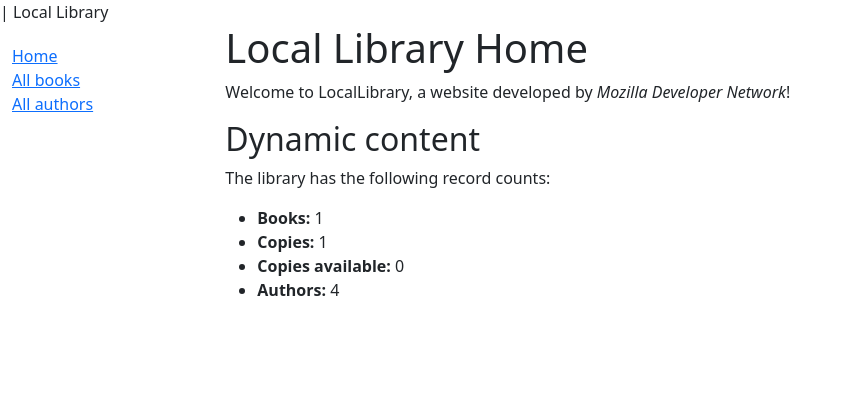
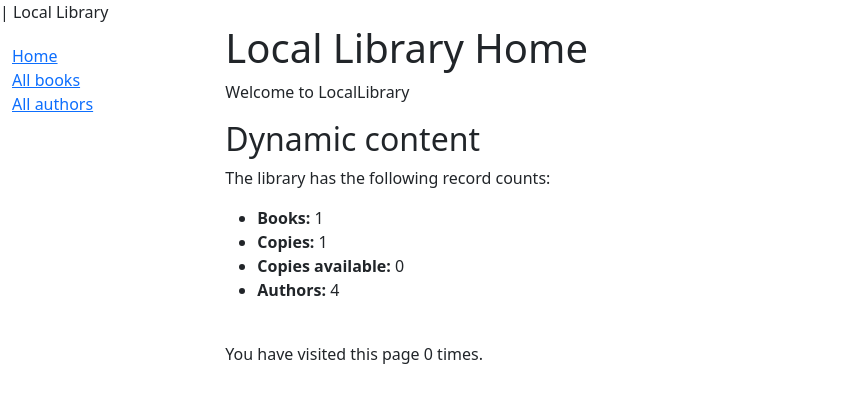
Before and after one commit to knightofcookies/locallibrary, a Django app: page /catalog/ in a window 1280 px wide. Shown: the top 403 px of the page, without its empty margins (0-850 px from the left). Run offline with Django 4.2, Linux system fonts and the light colour scheme; data comes from the database, SQL or seed files in the repository.

Commit message:
Add page visit counter

```diff
--- a/catalog/templates/index.html
+++ b/catalog/templates/index.html
@@ -4,7 +4,7 @@
 
 {% block content %}
   <h1>Local Library Home</h1>
-  <p>Welcome to LocalLibrary, a website developed by <em>Mozilla Developer Network</em>!</p>
+  <p>Welcome to LocalLibrary</p>
   <h2>Dynamic content</h2>
   <p>The library has the following record counts:</p>
   <ul>
@@ -13,4 +13,6 @@
     <li><strong>Copies available:</strong> {{ num_instances_available }}</li>
     <li><strong>Authors:</strong> {{ num_authors }}</li>
   </ul>
+  <br>
+  <p>You have visited this page {{ num_visits }} time{{ num_visits|pluralize }}.</p>
 {% endblock %}
--- a/catalog/views.py
+++ b/catalog/views.py
@@ -16,11 +16,16 @@ def index(request):
     # The 'all()' is implied by default.
     num_authors = Author.objects.count()
 
+    # Number of visits to this view, as counted in the sessions variable.
+    num_visits = request.session.get('num_visits', 0)
+    request.session['num_visits'] = num_visits + 1
+
     context = {
         'num_books': num_books,
         'num_instances': num_instances,
         'num_instances_available': num_instances_available,
         'num_authors': num_authors,
+        'num_visits': num_visits,
     }
 
     # Render the HTML template index.html with the data in the context variable
```
